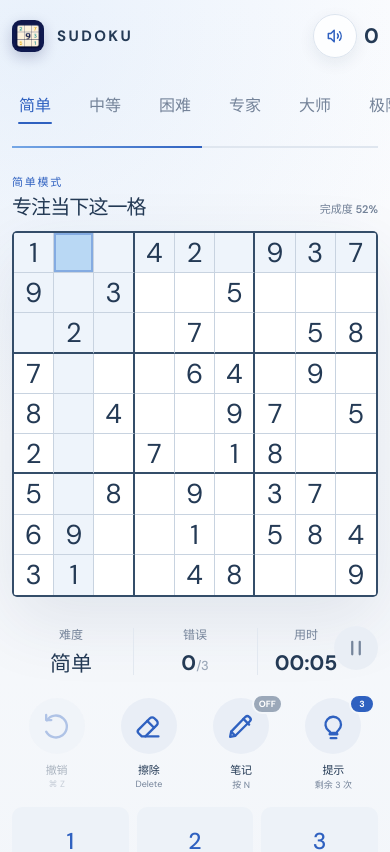
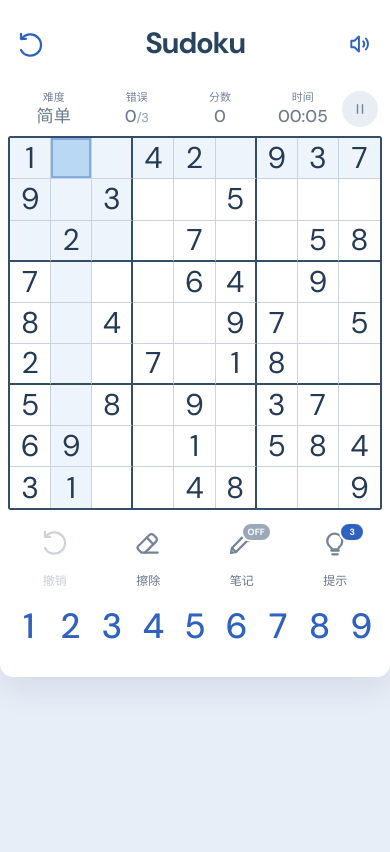
Before and after one commit to F-86/sudoku, a React (Vite) app: page / in a window 390 px wide. Shown: the top 852 px of the page. Built offline with nearby package versions, Linux system fonts and the light colour scheme.

Commit message:
feat: refine mobile game layout

```diff
--- a/public/sw.js
+++ b/public/sw.js
@@ -1,4 +1,4 @@
-const CACHE_VERSION = 'v2'
+const CACHE_VERSION = 'v3'
 const CACHE_PREFIX = 'sudoku-'
 const CACHE_NAME = `${CACHE_PREFIX}${CACHE_VERSION}`
 const BASE_PATH = new URL(self.registration.scope).pathname
--- a/src/App.tsx
+++ b/src/App.tsx
@@ -17,6 +17,7 @@ type IconName =
   | 'play'
   | 'sound'
   | 'mute'
+  | 'restart'
 
 interface GameState {
   difficulty: DifficultyId
@@ -140,6 +141,12 @@ function Icon({ name }: { name: IconName }) {
         </>
       )}
       {name === 'play' && <path d="m9 7 8 5-8 5V7Z" />}
+      {name === 'restart' && (
+        <>
+          <path d="M8 7H4V3" />
+          <path d="M4.5 7.2A8.5 8.5 0 1 1 4 16" />
+        </>
+      )}
       {name === 'sound' && (
         <>
           <path d="M11 5 7 9H4v6h3l4 4V5Z" />
@@ -471,6 +478,15 @@ function App() {
   return (
     <main className="app" onKeyDown={handleKeyDown}>
       <header className="topbar">
+        <button
+          className="mobile-header-action mobile-restart"
+          type="button"
+          aria-label="重新开始本难度游戏"
+          onClick={() => startNewGame()}
+        >
+          <Icon name="restart" />
+        </button>
+
         <a className="brand" href="#game" aria-label="Sudoku 首页">
           <img
             className="brand-mark"
@@ -479,7 +495,10 @@ function App() {
             aria-hidden="true"
           />
           <span>
-            <strong>SUDOKU</strong>
+            <strong>
+              <span className="desktop-brand-title">SUDOKU</span>
+              <span className="mobile-brand-title">Sudoku</span>
+            </strong>
             <small>清醒思考，安静解题</small>
           </span>
         </a>
@@ -519,6 +538,47 @@ function App() {
       <div className="progress-track" aria-hidden="true">
         <span style={{ width: `${progress}%` }} />
       </div>
+
+      <section className="mobile-statusbar" aria-label="本局状态">
+        <label className="mobile-status mobile-difficulty">
+          <span>难度</span>
+          <select
+            aria-label="选择游戏难度"
+            value={game.difficulty}
+            onChange={(event) =>
+              startNewGame(event.target.value as DifficultyId)
+            }
+          >
+            {DIFFICULTIES.map((item) => (
+              <option key={item.id} value={item.id}>
+                {item.label}
+              </option>
+            ))}
+          </select>
+        </label>
+        <div className="mobile-status">
+          <span>错误</span>
+          <strong className={game.mistakes > 0 ? 'danger' : ''}>
+            {game.mistakes}<em>/{MAX_MISTAKES}</em>
+          </strong>
+        </div>
+        <div className="mobile-status">
+          <span>分数</span>
+          <strong>{score.toLocaleString()}</strong>
+        </div>
+        <div className="mobile-status mobile-time">
+          <span>时间</span>
+          <strong>{formatTime(game.elapsed)}</strong>
+          <button
+            type="button"
+            aria-label={game.paused ? '继续游戏' : '暂停游戏'}
+            disabled={game.completed || gameOver}
+            onClick={togglePause}
+          >
+            <Icon name={game.paused ? 'play' : 'pause'} />
+          </button>
+        </div>
+      </section>
 
       <section className="game-shell" id="game">
         <div className="board-column">
--- a/src/index.css
+++ b/src/index.css
@@ -78,6 +78,12 @@ a:focus-visible {
   align-items: center;
   gap: clamp(24px, 4vw, 64px);
   min-height: 72px;
+}
+
+.mobile-header-action,
+.mobile-statusbar,
+.mobile-brand-title {
+  display: none;
 }
 
 .brand {
@@ -316,6 +322,11 @@ a:focus-visible {
   background: #fff;
   cursor: pointer;
   transition: background 110ms ease, color 110ms ease;
+}
+
+.cell:focus-visible {
+  outline: none;
+  box-shadow: inset 0 0 0 2px rgba(47, 97, 192, 0.38);
 }
 
 .cell:nth-child(9n) {
@@ -851,85 +862,214 @@ footer p {
 }
 
 @media (max-width: 560px) {
+  :root {
+    background: #e8eef7;
+  }
+
+  body {
+    background: #e8eef7;
+  }
+
   .app {
     overflow-x: clip;
+    min-height: auto;
     padding:
-      max(14px, env(safe-area-inset-top))
-      max(12px, env(safe-area-inset-right))
-      max(24px, env(safe-area-inset-bottom))
-      max(12px, env(safe-area-inset-left));
+      max(10px, env(safe-area-inset-top))
+      max(8px, env(safe-area-inset-right))
+      max(22px, env(safe-area-inset-bottom))
+      max(8px, env(safe-area-inset-left));
+    border-radius: 0 0 13px 13px;
+    background: #fff;
+    box-shadow: 0 12px 30px rgba(35, 63, 96, 0.1);
   }
 
   .topbar {
-    grid-template-columns: minmax(0, 1fr) auto;
+    grid-template-columns: 44px minmax(0, 1fr) 44px;
+    gap: 6px;
+    min-height: 68px;
   }
 
-  .brand,
-  .score-area,
-  .score-block {
+  .mobile-header-action {
+    display: grid;
+    width: 44px;
+    height: 44px;
+    padding: 8px;
+    place-items: center;
+    border: 0;
+    color: var(--blue);
+    background: transparent;
+    cursor: pointer;
+  }
+
+  .mobile-header-action svg {
+    width: 30px;
+    height: 30px;
+  }
+
+  .brand {
+    justify-self: center;
     min-width: 0;
   }
 
+  .brand-mark,
+  .brand small,
+  .desktop-brand-title,
+  .score-block,
+  .difficulty-nav,
+  .progress-track,
+  .board-heading,
+  .stats,
+  .new-game,
+  .keyboard-tip,
+  footer {
+    display: none;
+  }
+
+  .mobile-brand-title {
+    display: inline;
+  }
+
+  .brand > span:last-child {
+    display: block;
+  }
+
+  .brand strong {
+    color: #29445f;
+    font-size: clamp(24px, 7.5vw, 30px);
+    font-weight: 700;
+    line-height: 1;
+    letter-spacing: -0.045em;
+  }
+
   .score-area {
-    gap: 7px;
+    min-width: 0;
+    gap: 0;
   }
 
   .sound-button {
     width: 44px;
     height: 44px;
-    padding: 11px;
+    padding: 9px;
+    border: 0;
+    color: var(--blue);
+    background: transparent;
+    box-shadow: none;
   }
 
-  .brand small,
-  .score-block small,
-  .keyboard-tip,
-  footer span {
-    display: none;
+  .sound-button:hover {
+    color: var(--blue);
+    background: var(--blue-soft);
+    transform: none;
   }
 
-  .brand strong {
-    font-size: 15px;
+  .sound-button.muted {
+    color: #8c99aa;
+    background: transparent;
   }
 
-  .brand-mark {
-    width: 32px;
-    height: 32px;
-    border-radius: 9px;
+  .mobile-statusbar {
+    display: grid;
+    grid-template-columns: 1fr 0.9fr 1fr 1.35fr;
+    align-items: end;
+    gap: 4px;
+    padding: 10px 4px 9px;
   }
 
-  .score-block strong {
-    font-size: 21px;
+  .mobile-status {
+    display: grid;
+    min-width: 0;
+    gap: 1px;
+    justify-items: center;
+    color: var(--muted);
   }
 
-  .difficulty-nav {
-    margin-inline: calc(-1 * max(12px, env(safe-area-inset-left)));
-    padding-inline: max(8px, env(safe-area-inset-left));
-    scroll-snap-type: x proximity;
+  .mobile-status > span {
+    font-size: 11px;
+    font-weight: 500;
   }
 
-  .difficulty-nav button {
-    min-height: 44px;
-    scroll-snap-align: start;
+  .mobile-status strong,
+  .mobile-status select {
+    min-width: 0;
+    margin: 0;
+    border: 0;
+    color: #6e7b8e;
+    background: transparent;
+    font: inherit;
+    font-size: clamp(15px, 4.4vw, 19px);
+    font-style: normal;
+    font-weight: 500;
+    line-height: 1.3;
+    text-align: center;
+    white-space: nowrap;
+  }
+
+  .mobile-status strong.danger {
+    color: var(--danger);
+  }
+
+  .mobile-status strong em {
+    color: #9aa7b8;
+    font-size: 0.75em;
+    font-style: normal;
+    font-weight: 500;
+  }
+
+  .mobile-difficulty select {
+    width: 100%;
+    padding: 0;
+    appearance: none;
+    cursor: pointer;
+    text-align-last: center;
+  }
+
+  .mobile-time {
+    position: relative;
+    padding-right: 38px;
+  }
+
+  .mobile-time button {
+    position: absolute;
+    right: 0;
+    bottom: 0;
+    display: grid;
+    width: 36px;
+    height: 36px;
+    padding: 8px;
+    place-items: center;
+    border: 0;
+    border-radius: 50%;
+    color: #78869a;
+    background: #e9eef5;
+  }
+
+  .mobile-time button:disabled {
+    opacity: 0.4;
+  }
+
+  .mobile-time button svg {
+    width: 100%;
   }
 
   .game-shell {
-    padding-top: 22px;
+    gap: 14px;
+    padding: 0;
   }
 
-  .board-heading {
-    margin-bottom: 12px;
+  .board-column,
+  .control-panel {
+    width: 100%;
+    max-width: none;
   }
 
-  .board-heading h1 {
-    font-size: 22px;
-  }
-
-  .progress-label {
-    font-size: 11px;
+  .board-wrap {
+    border-radius: 2px;
+    box-shadow: none;
   }
 
   .sudoku-board {
     border-width: 2px;
+    border-radius: 2px;
     touch-action: manipulation;
   }
 
@@ -942,77 +1082,145 @@ footer p {
   }
 
   .cell-value {
-    font-size: clamp(22px, 7vw, 35px);
+    font-size: clamp(22px, 7.7vw, 36px);
   }
 
   .notes-grid i {
-    font-size: 7px;
-  }
-
-  .stats {
-    margin-bottom: 18px;
-  }
-
-  .pause-button {
-    width: 44px;
-    height: 44px;
-    top: 3px;
+    font-size: clamp(6px, 1.8vw, 8px);
   }
 
   .actions {
-    gap: 3px;
-    margin-bottom: 14px;
+    gap: 0;
+    margin: 0 0 5px;
   }
 
   .actions > button {
-    min-height: 84px;
+    min-height: 76px;
   }
 
   .action-icon {
-    width: 56px;
-    height: 56px;
+    width: 48px;
+    height: 43px;
+    margin-bottom: 2px;
+    border-radius: 0;
+    color: #748399;
+    background: transparent;
+  }
+
+  .actions button:hover:not(:disabled) .action-icon,
+  .actions button.active .action-icon {
+    color: var(--blue);
+    background: transparent;
+    transform: none;
+  }
+
+  .action-icon svg {
+    width: 30px;
+    height: 30px;
+  }
+
+  .actions strong {
+    color: #68778a;
+    font-size: 12px;
+    font-weight: 500;
+  }
+
+  .actions small {
+    display: none;
   }
 
   .mode-pill,
   .hint-count {
-    right: 3px;
+    top: 1px;
+    right: 18%;
+    border-color: #fff;
   }
 
   .number-pad {
-    grid-template-columns: repeat(3, 1fr);
-    gap: 8px;
+    grid-template-columns: repeat(9, minmax(0, 1fr));
+    gap: 0;
   }
 
   .number-pad button {
-    min-height: 68px;
+    min-width: 0;
+    min-height: 61px;
+    padding: 0;
+    border-radius: 5px;
+    color: var(--blue);
+    background: transparent;
   }
 
-  footer {
-    justify-content: center;
+  .number-pad button:hover:not(:disabled) {
+    color: white;
+    background: var(--blue);
+    box-shadow: none;
+    transform: none;
+  }
+
+  .number-pad button:disabled {
+    color: #bac4d1;
+    background: transparent;
+  }
+
+  .number-pad strong {
+    font-size: clamp(27px, 9vw, 38px);
+    font-weight: 500;
+  }
+
+  .number-pad small {
+    display: none;
+  }
+
+  .board-overlay {
+    padding: 20px;
+  }
+
+  .overlay-icon {
+    width: 58px;
+    height: 58px;
+  }
+
+  .board-overlay h2 {
+    font-size: 25px;
   }
 }
 
 @media (max-width: 420px) and (orientation: portrait) {
-  .board-heading h1 {
-    font-size: 20px;
+  .game-shell {
+    gap: 11px;
   }
 
-  .game-shell {
-    gap: 26px;
+  .actions > button {
+    min-height: 72px;
   }
 
-  .actions strong {
-    font-size: 11px;
+  .number-pad button {
+    min-height: 57px;
   }
 }
 
 @media (max-width: 340px) {
-  .score-area {
-    gap: 0;
+  .mobile-statusbar {
+    grid-template-columns: 1fr 0.85fr 0.9fr 1.4fr;
   }
 
-  .score-block {
-    display: none;
+  .mobile-status > span {
+    font-size: 10px;
+  }
+
+  .mobile-status strong,
+  .mobile-status select {
+    font-size: 14px;
+  }
+
+  .mobile-time {
+    padding-right: 32px;
+  }
+
+  .mobile-time button {
+    width: 32px;
+    height: 32px;
+    padding: 7px;
   }
 }
 
```
